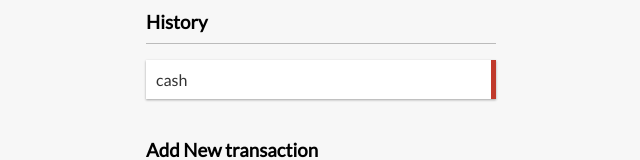
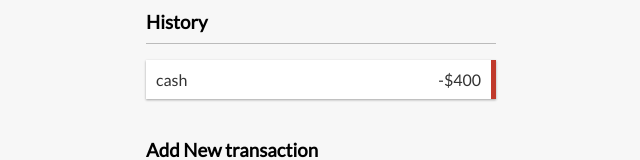
Before and after one commit to owinogabriel/React-Hooks-API, a React (Create React App) app in the folder expense-tracker-react/: page / in a window 1280 px wide. Shown: the part 321-481 px from the top of the page, without its empty margins (319-959 px from the left). Built offline with nearby package versions, Linux system fonts and the light colour scheme.

Commit message:
The span tag has been modified

```diff
--- a/expense-tracker-react/src/components/TransactionList.js
+++ b/expense-tracker-react/src/components/TransactionList.js
@@ -6,7 +6,7 @@
    <h3>History</h3>
    <ul id='list' className='list'>
     <li className='minus'>
-cash <span><button className='delete-btn'>x</button></span>
+cash <span>-$400</span><button className='delete-btn'>x</button>
     </li>
    </ul>
    </>
```
